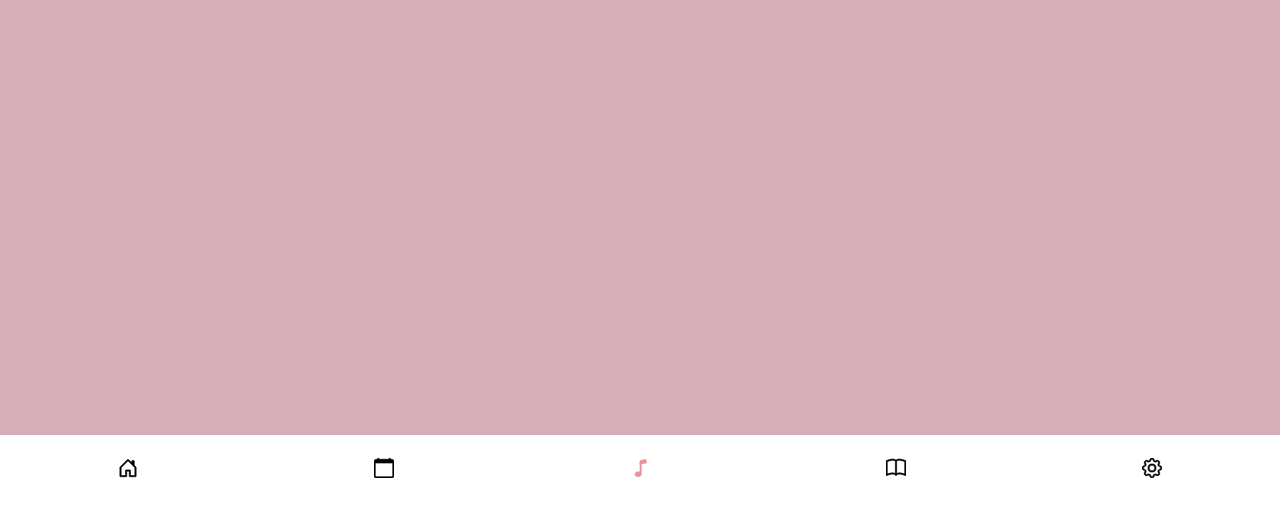
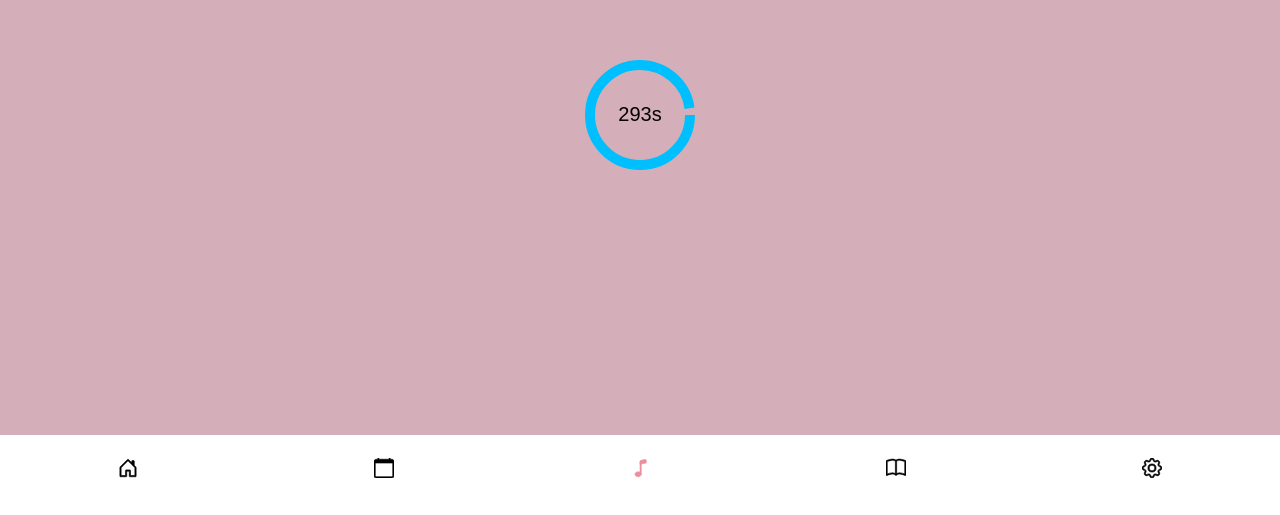
Before and after one commit to paceuniversity/team3spring2024, a React (Create React App) app in the folder moonflo/: page /meditation in a window 1280 px wide. Shown: the part 285-800 px from the top of the page. Built offline with nearby package versions, Linux system fonts and the light colour scheme.

Commit message:
adding basic timer

```diff
--- /dev/null
+++ b/moonflo/src/components/Timer.css
@@ -0,0 +1,13 @@
+.timer {
+    display: flex;
+    justify-content: center;
+    align-items: center;
+    width: 100%;
+    height: 100vh;
+}
+
+text {
+    fill: black;
+    font-size: 20px;
+    font-family: Arial, sans-serif;
+}
--- /dev/null
+++ b/moonflo/src/components/Timer.js
@@ -0,0 +1,41 @@
+import React, { useEffect, useState } from 'react';
+import './Timer.css';
+
+const Timer = ({ seconds }) => {
+    const [timeLeft, setTimeLeft] = useState(seconds);
+    const radius = 50;
+    const circumference = 2 * Math.PI * radius;
+
+    useEffect(() => {
+        if (timeLeft > 0) {
+            const timerId = setTimeout(() => {
+                setTimeLeft(timeLeft - 1);
+            }, 1000);
+            return () => clearTimeout(timerId);
+        }
+    }, [timeLeft]);
+
+    const strokeDashoffset = () => circumference - (timeLeft / seconds) * circumference;
+
+    return (
+        <div className="timer">
+            <svg width="120" height="120">
+                <circle
+                    stroke="deepskyblue"
+                    fill="transparent"
+                    strokeWidth="10"
+                    strokeDasharray={circumference}
+                    strokeDashoffset={strokeDashoffset()}
+                    r={radius}
+                    cx="60"
+                    cy="60"
+                />
+                <text x="50%" y="50%" dy=".3em" textAnchor="middle">
+                    {timeLeft}s
+                </text>
+            </svg>
+        </div>
+    );
+};
+
+export default Timer;
--- a/moonflo/src/index.js
+++ b/moonflo/src/index.js
@@ -14,6 +14,9 @@ import Diary from './pages/diary';
 import Meditation from './pages/meditation';
 import Settings from './pages/settings';
 import PeriodInfo from './pages/periodInfo';
+
+
+
 
 import {
   createBrowserRouter,
--- a/moonflo/src/pages/meditation.js
+++ b/moonflo/src/pages/meditation.js
@@ -1,10 +1,14 @@
 import React from "react";
 import NavBar from "../components/NavBar";
+import Timer from "../components/Timer"; // Ensure the path to Timer.js is correct based on your project structure
 
-const meditation = () =>{
+const Meditation = () => {
+    return (
+        <div>
+            <NavBar />
+            <Timer seconds={300} />  {/* For example, setting the timer to 5 minutes (300 seconds) */}
+        </div>
+    );
+};
 
-    return(<div>
-        <NavBar/>
-    </div>);
-};
-export default meditation;
+export default Meditation;
```
